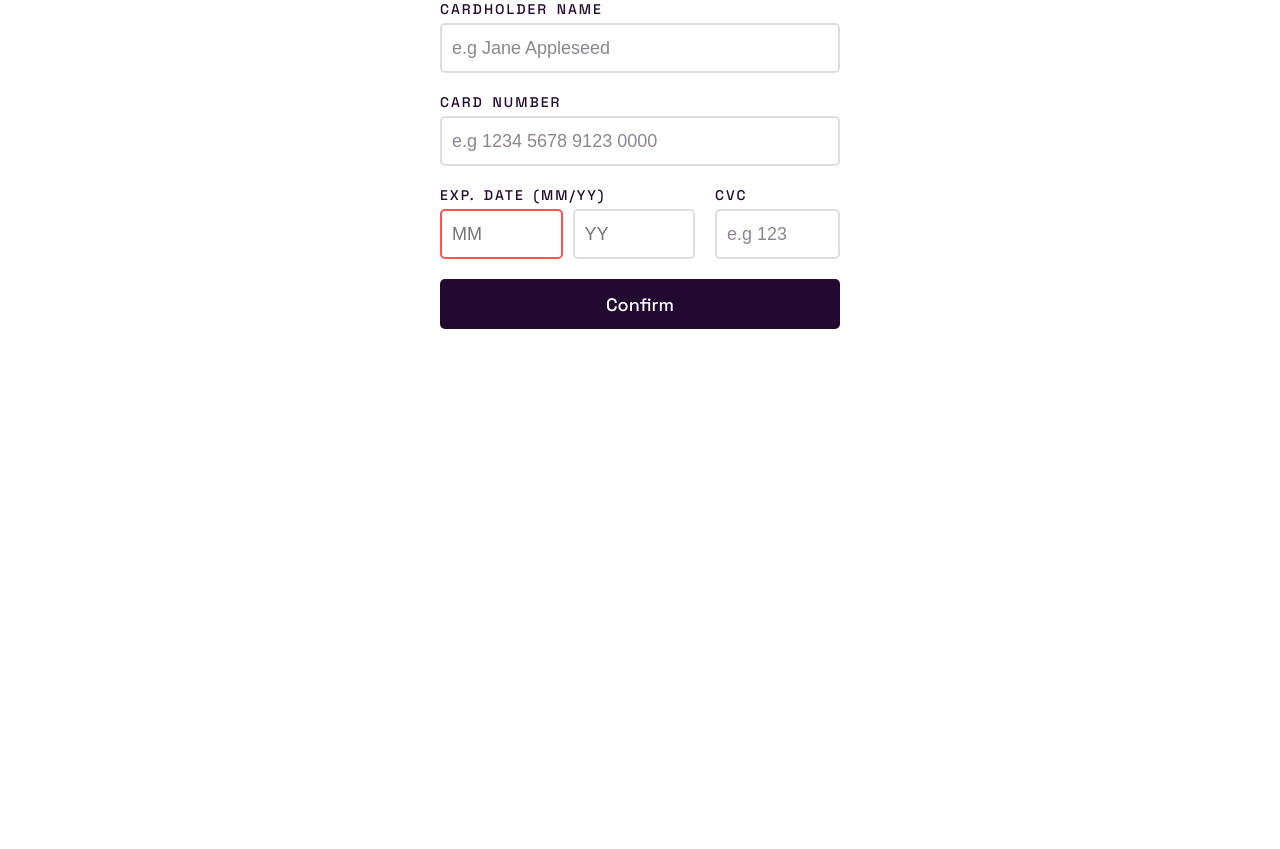
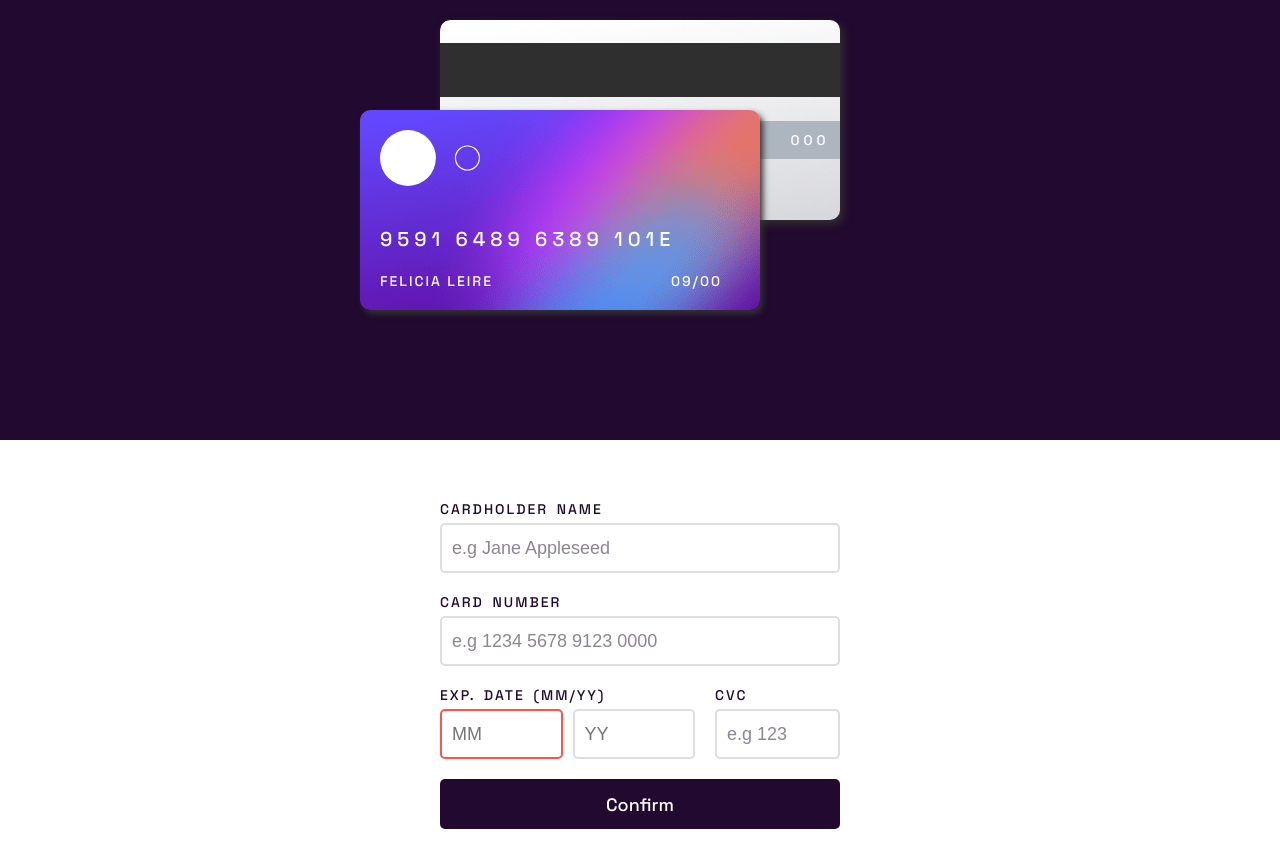
Before and after one commit to matheus778/Interactive-card-details-form, a plain HTML site: page index.html in a window 1280 px wide. Before the commit the page ends 800 px from the top, so only its background shows below. Drawn offline with Linux system fonts and the light colour scheme.

Commit message:
ajustes de css

```diff
--- /dev/null
+++ b/css/card.css
@@ -0,0 +1,64 @@
+.card-front-container {
+  padding-left: 2rem;
+  margin-top: 2rem;
+  width: 400px;
+  height: 200px;
+  border-radius: 10px;
+  display: flex;
+  flex-direction: column;
+  justify-content: space-around;
+  background-image: url('../images/bg-card-front.png');
+  transform: translateX(100px);
+  box-shadow: 3px 4px 6px rgb(51, 50, 50);
+}
+
+.card-front-container img {
+  width: 100px;
+}
+
+.card-info {
+  display: flex;
+  flex-direction: column;
+  gap: 2rem;
+}
+
+.number {
+  color: var(--white);
+  font-size: 2rem;
+  letter-spacing: 5px;
+}
+
+.details {
+  width: 90%;
+  display: flex;
+  justify-content: space-between;
+}
+
+.name, .valid {
+  font-size: 1.4rem;
+  color: var(--white);
+  letter-spacing: 2px;
+}
+
+.card-back-container {
+  padding-left: 2rem;
+  margin-top: 2rem;
+  width: 400px;
+  height: 200px;
+  border-radius: 10px;
+  display: flex;
+  flex-direction: column;
+  justify-content: center;
+  align-items: center;
+  background-image: url('../images/bg-card-back.png');
+  transform: translateX(200px);
+  box-shadow: 3px 4px 10px rgb(51, 50, 50);
+}
+
+.cvc {
+  letter-spacing: 4px;
+  color: var(--white);
+  font-weight: 500;
+  font-size: 1.4rem;
+  transform: translate(160px, 20px);
+}
--- a/css/form.css
+++ b/css/form.css
@@ -1,7 +1,6 @@
 .form-container {
   width: 100%;
   max-width: 400px;
-  margin: 0 auto;
 }
 
 .form-container, .form-container .input {
--- /dev/null
+++ b/css/grid.css
@@ -0,0 +1,55 @@
+.grid {
+  display: grid;
+  grid-template-columns: 1fr 1fr 1fr;
+  grid-template-rows: 100vh auto;
+  grid-template-areas:
+  'aside  main main ';
+}
+
+aside {
+  grid-area: aside;
+  background-color: var(--violet300);
+  display: flex;
+  flex-direction: column;
+  align-items: center;
+  gap: 2rem;
+  justify-content: center;
+}
+
+main {
+  grid-area: main;
+  background-color: var(white);
+  display: flex;
+  justify-content: center;
+  align-items: center;
+}
+
+@media(max-width:1316px){
+  .grid {
+    grid-template-columns: 1fr;
+    grid-template-rows: auto  ;
+    grid-template-areas:
+    'aside'
+    'main';
+  }
+
+  main {
+    margin-top: 4rem;
+    height: 100%;
+    justify-content: center;
+  }
+
+  .card-back-container, .card-front-container {
+    transform: unset;
+  }
+
+  .card-front-container {
+    transform: translate(-80px, -130px);
+  }
+
+  aside {
+    gap: 0;
+    height: fit-content;
+    flex-direction: column-reverse;
+  }
+}
--- a/index.html
+++ b/index.html
@@ -6,11 +6,32 @@
   <meta name="viewport" content="width=device-width, initial-scale=1.0">
   <title>Interactive card details form</title>
   <link rel="stylesheet" href="./css/global.css">
+  <link rel="stylesheet" href="./css/card.css">
   <link rel="stylesheet" href="./css/form.css">
+  <link rel="stylesheet" href="./css/grid.css">
 </head>
 <body>
+  <div class="grid">
 
+    <aside>
+      <section class="card-front-container">
+        <img src="./images/card-logo.svg" alt="">
 
+        <div class="card-info">
+          <span class="number">9591 6489 6389 101E</span>
+          <div class="details">
+            <span class="name">FELICIA LEIRE</span>
+            <span class="valid">09/00</span>
+          </div>
+        </div>
+      </section>
+
+      <div class="card-back-container">
+        <span class="cvc">000</span>
+      </div>
+    </aside>
+
+    <main>
       <section class="form-container">
         <div class="input">
           <label for="">CARDHOLDER NAME</label>
@@ -40,5 +61,9 @@
 
         <a href="" class="btn">Confirm</a>
       </section>
+
+    </main>
+
+    </div>
 </body>
 </html>
```
Lines whose indentation alone changed are shown as unchanged.
